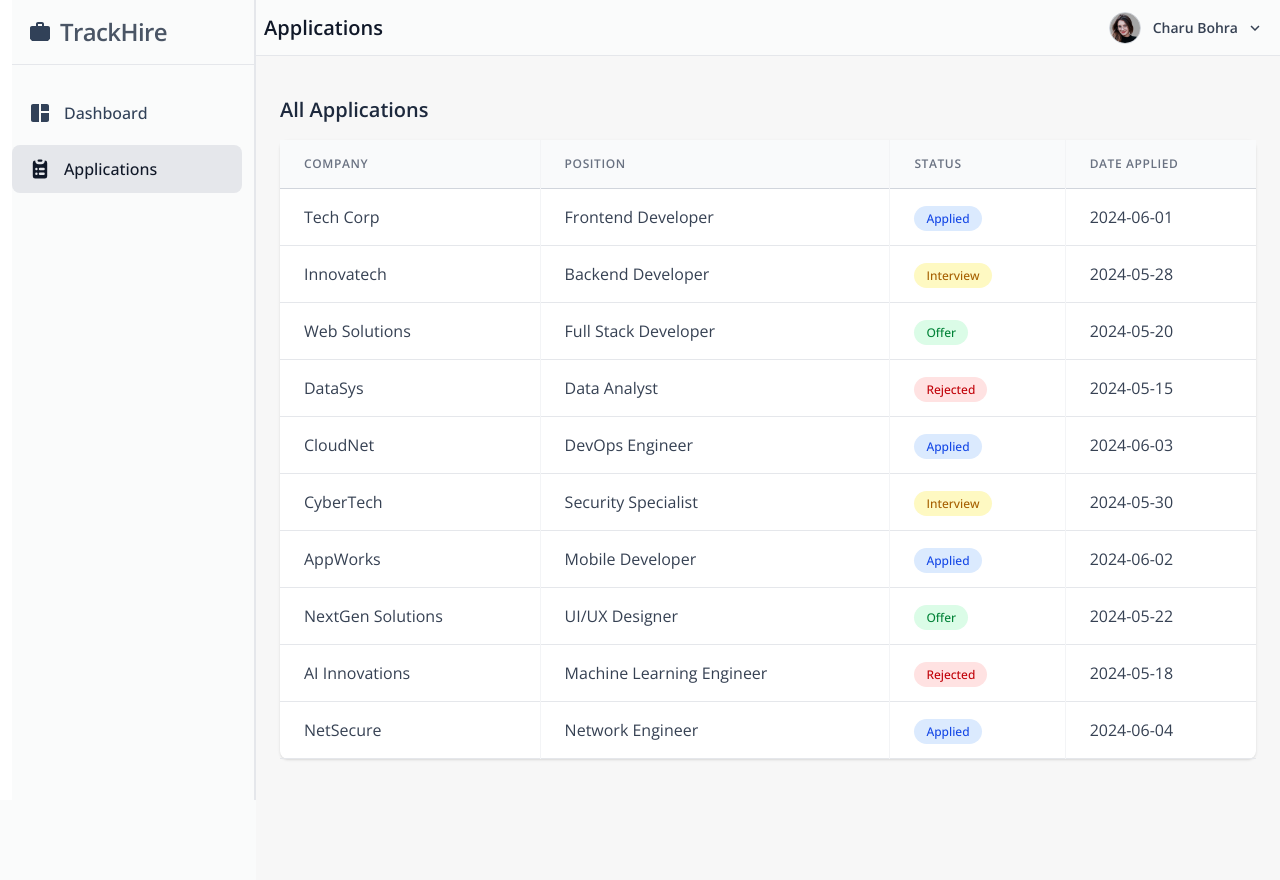
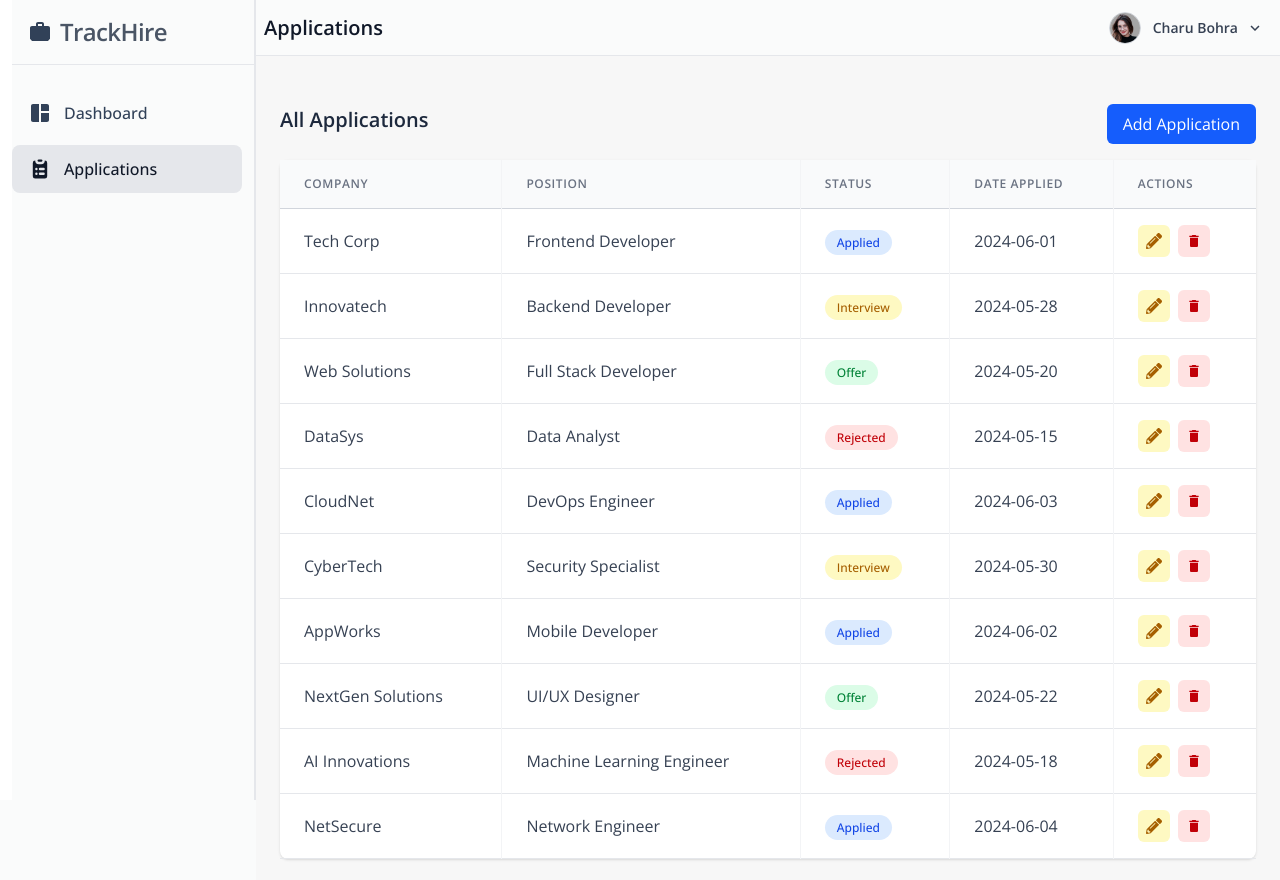
Before and after one commit to CharuBohra/Job-Application-Tracker, a React (Vite) app in the folder JobApplicationTracker/: page /applications in a window 1280 px wide. Built offline with nearby package versions, Linux system fonts and the light colour scheme.

Commit message:
Add and Edit Application Modal

```diff
--- /dev/null
+++ b/JobApplicationTracker/src/components/ApplicationModal.jsx
@@ -0,0 +1,87 @@
+import React from 'react'
+import { useState } from 'react'
+import { FaPencilAlt } from 'react-icons/fa';
+import { MdDelete } from 'react-icons/md';
+
+
+function ApplicationModal({ isOpen, onClose,initialData,onSave}) {
+ const [formData,setFormData] =useState({
+    company: initialData ? initialData.company : '',
+    position: initialData ? initialData.position : '',
+    status: initialData ? initialData.status : 'Applied',
+    dateApplied: initialData ? initialData.dateApplied : '',
+ });
+
+
+  if(!isOpen) return null;
+
+
+  return (
+    <div>
+        <div className='fixed inset-0 bg-black bg-opacity-200 flex items-center justify-center z-50'>
+            <div className='bg-white rounded-xl shadow-xl w-[420px] p-6'>
+                <h2 className='text-xl font-semibold mb-5 text-slate-800'>
+                    {initialData ? 'Edit Application' : 'Add Application'}
+                </h2>
+                <div className='mb-4'>
+                    <label className='block text-sm font-medium text-gray-700 mb-1'>Company:</label>
+                    <input
+                       type='text'
+                       className='w-full border border-gray-300 rounded-lg px-3 py-2 focus:outline-none focus:ring-2 focus:ring-blue-500'
+                       value={formData.company}
+                       onChange={(e) => setFormData({...formData, company: e.target.value})}
+                   />
+                </div>
+                <div className='mb-4'>
+                    <label className='block text-sm font-medium text-gray-700 mb-1'>Position:</label>
+                    <input
+                       type='text'
+                       className='w-full border border-gray-300 rounded-lg px-3 py-2 focus:outline-none focus:ring-2 focus:ring-blue-500'
+                       value={formData.position}
+                       onChange={(e) => setFormData({...formData, position: e.target.value})}
+                   />
+                </div>
+                <div className='mb-4'>
+                    <label className='block text-sm font-medium text-gray-700 mb-1'>Status:</label>
+                    <select
+                       className='w-full border border-gray-300 rounded-lg px-3 py-2 focus:outline-none focus:ring-2 focus:ring-blue-500'
+                       value={formData.status}
+                       onChange={(e) => setFormData({...formData, status: e.target.value})}
+                    >
+                      <option value="Applied">Applied</option>
+                      <option value="Interview">Interview</option>
+                      <option value="Offer">Offer</option>
+                      <option value="Rejected">Rejected</option>
+                    </select>
+                </div>
+                <div className='mb-4'>
+                    <label className='block text-sm font-medium text-gray-700 mb-1'>Date Applied:</label>
+                    <input
+                       type='date'
+                       className='w-full border border-gray-300 rounded-lg px-3 py-2 focus:outline-none focus:ring-2 focus:ring-blue-500'
+                       value={formData.dateApplied}
+                          onChange={(e) => setFormData({...formData, dateApplied: e.target.value})}
+                   />
+                </div>
+                <div className='flex gap-3 mt-4 justify-end'>
+                    <button
+                    className='px-5 py-2 bg-green-500 text-white rounded-lg hover:bg-green-600 transition'
+                    onClick={() => onSave(formData)}
+                >
+                    {initialData ? 'Save Changes' : 'Add Application'}
+                </button>
+                <button
+                    className='px-5 py-2 bg-gray-200 text-gray-800 rounded-lg hover:bg-gray-300 transition'
+                    onClick={onClose}
+                >
+                    Close
+                </button>
+                </div>
+
+            </div>
+        </div>
+    </div>
+  )
+}
+
+export default ApplicationModal
--- a/JobApplicationTracker/src/components/ApplicationsTable.jsx
+++ b/JobApplicationTracker/src/components/ApplicationsTable.jsx
@@ -1,5 +1,6 @@
 import React from 'react'
-
+import { FaPencilAlt } from 'react-icons/fa';
+import { MdDelete } from 'react-icons/md';
 const statusColors = {
   Applied: "bg-blue-100 text-blue-700",
   Interview: "bg-yellow-100 text-yellow-700",
@@ -7,7 +8,7 @@ const statusColors = {
   Rejected: "bg-red-100 text-red-700",
 };
 
-function ApplicationsTable({data}) {
+function ApplicationsTable({data,onEdit,onDelete,showActions=false}) {
 
   return (
     <div className='overflow-hidden'>
@@ -18,6 +19,11 @@ function ApplicationsTable({data}) {
             <th className='px-6 py-4 text-xs font-semibold uppercase tracking-wider text-gray-500 border-r border-gray-100 last:border-r-0'>Position</th>
             <th className='px-6 py-4 text-xs font-semibold uppercase tracking-wider text-gray-500 border-r border-gray-100 last:border-r-0'>Status</th>
             <th className='px-6 py-4 text-xs font-semibold uppercase tracking-wider text-gray-500 border-r border-gray-100 last:border-r-0'>Date Applied</th>
+            {showActions &&
+               <th className='px-6 py-4 text-xs font-semibold uppercase tracking-wider text-gray-500'>
+                   Actions
+              </th>
+            }
           </tr>
         </thead>
         <tbody className='text-gray-700 '>
@@ -31,6 +37,24 @@ function ApplicationsTable({data}) {
                 </span>
             </td>
               <td className='px-6 py-4 border-r border-gray-100 last:border-r-0'>{application.dateApplied}</td>
+              {showActions &&
+                 <td className='px-6 py-4 flex space-x-2'>
+                     <button
+                          className='p-2 bg-yellow-100 text-yellow-700  rounded-md hover:bg-yellow-200 transition'
+                          onClick={() => onEdit(application)}
+                          title='Edit Application'
+                      >
+                        <FaPencilAlt />
+                      </button>
+                     <button
+                          className='p-2 bg-red-100 text-red-700 rounded-md hover:bg-red-200 transition'
+                          onClick={() => onDelete(application)}
+                          title='Delete Application'
+                      >
+                        <MdDelete />
+                      </button>
+                  </td>
+              }
             </tr>
           ))}
         </tbody>
--- a/JobApplicationTracker/src/pages/Applications.jsx
+++ b/JobApplicationTracker/src/pages/Applications.jsx
@@ -1,16 +1,74 @@
-import React from 'react'
+import React, { useState } from 'react'
 import { applicationsData } from '../data/applicationsData'
 import ApplicationsTable from '../components/ApplicationsTable'
+import ApplicationModal from '../components/ApplicationModal';
 
 function Applications() {
+  const [applications,setApplications] = useState(applicationsData);
+  const [isModalOpen,setIsModalOpen] = useState(false);
+  const [isEditMode,setIsEditMode] = useState(false);
+  const [selectedApplication,setSelectedApplication] = useState(null);
+  const [isConfirmOpen,setIsConfirmOpen] = useState(false);
+  const [applicationToDelete,setApplicationToDelete] = useState(null);
+
+  const handleEdit = (application) => {
+    setIsEditMode(true);
+    setSelectedApplication(application);
+    setIsModalOpen(true);
+  }
+
+  const handleDelete = (application) => {
+    setApplicationToDelete(application);
+    setIsConfirmOpen(true);
+  }
+
+  const handleSave = (formData) => {
+    if (isEditMode) {
+      setApplications(applications.map(app => app.id === selectedApplication.id ? { ...app, ...formData } : app));
+    } else {
+      const newApplication = {
+        id: applications.length + 1,
+        ...formData
+      };
+      setApplications([...applications, newApplication]);
+    }
+    setIsModalOpen(false);
+    setSelectedApplication(null);
+    setIsEditMode(false);
+  }
+
   return (
     <div className='pt-4 px-6 bg-light-gray min-h-screen'>
       <div className='max-w-7xl mx-auto'>
-        <h2 className='text-xl font-semibold text-slate-800'>All Applications</h2>
+        <div className='flex justify-between items-center' >
+          <h2 className='text-xl font-semibold text-slate-800'>All Applications</h2>
+          <button
+               className='mt-2 px-4 py-2 bg-blue-600 text-white rounded-md hover:bg-blue-700 transition'
+                onClick={() => {
+                  setIsEditMode(false);
+                  setSelectedApplication(null);
+                  setIsModalOpen(true);
+                }}
+          >
+            Add Application
+          </button>
+        </div>
         <div className='mt-4 bg-white rounded-lg shadow-sm'>
-          <ApplicationsTable data={applicationsData} />
+          <ApplicationsTable
+              data={applications}
+              onEdit={handleEdit}
+              onDelete={handleDelete}
+              showActions
+          />
         </div>
       </div>
+      <ApplicationModal
+          key={selectedApplication?.id || "new"}
+          isOpen={isModalOpen}
+          onClose={() => setIsModalOpen(false)}
+          initialData={isEditMode ? selectedApplication : null}
+          onSave={handleSave}
+      />
     </div>
   )
 }
```
